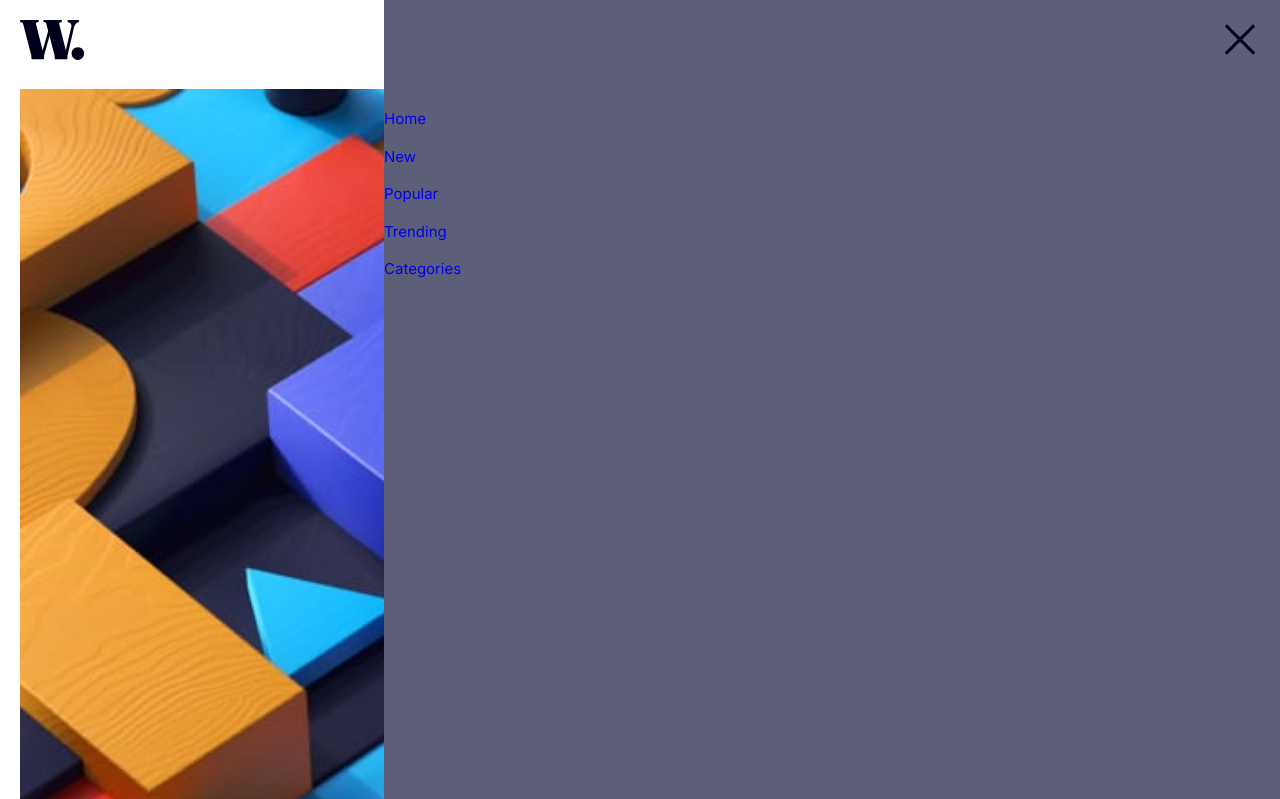
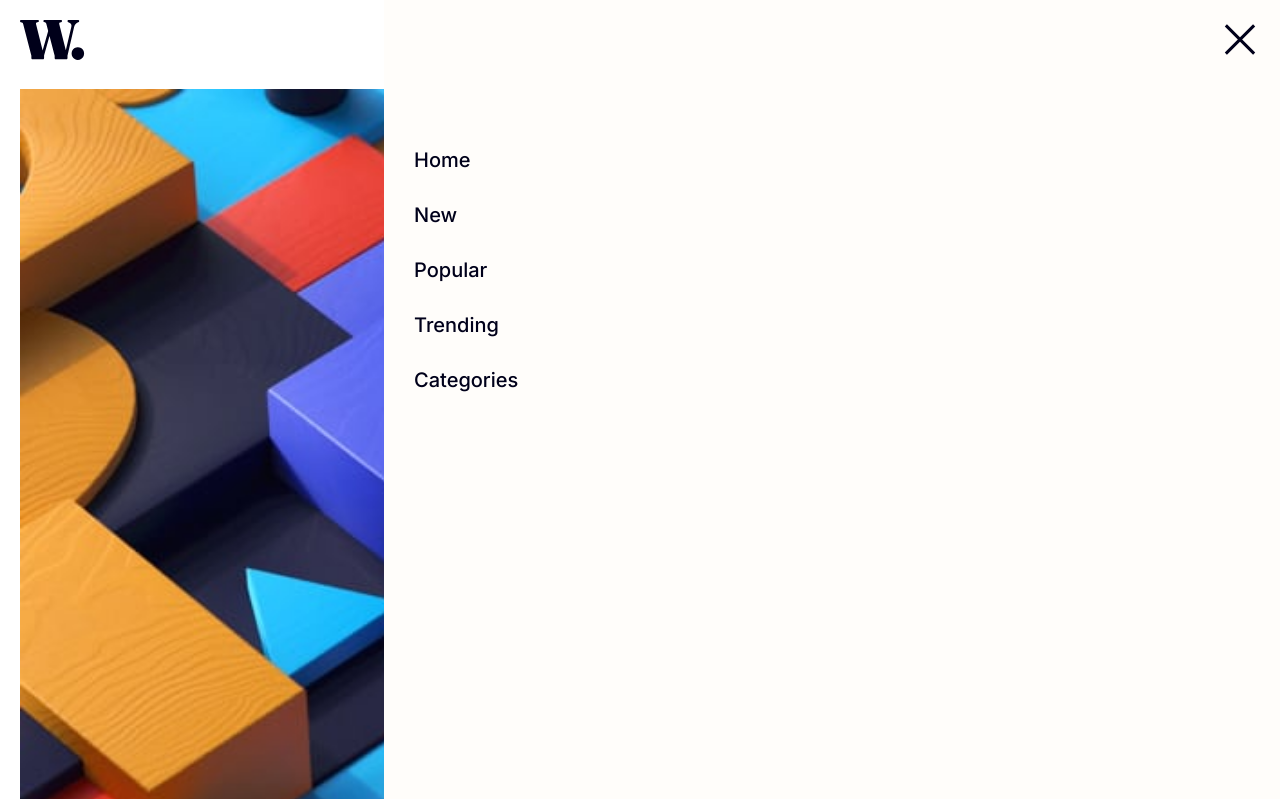
Before and after one commit to MoNi-hub4/medium-clone, a plain HTML site: page index.html in a window 1280 px wide. Both pictures are taken after a click on the element 1240 px from the left and 42 px from the top of the page. Shown: the top 799 px of the page. Drawn offline with Linux system fonts and the light colour scheme.

Commit message:
mbcommit

```diff
--- a/styles.css
+++ b/styles.css
@@ -10,6 +10,7 @@ body {
   font-size: 15px;
   width: 100%;
 }
+
 
 .logo {
   margin-top: 20px;
@@ -30,11 +31,6 @@ ul {
   list-style: none;
 }
 
-ul li a {
-  text-decoration: none;
-  line-height: 2.5;
-}
-
 .nav-container {
   width: 100vw;
   position: relative;
@@ -51,7 +47,8 @@ ul li a {
   top: 0;
   right: 400px;
   display: none;
-  background: hsl(236, 13%, 42%);
+  background: hsl(233, 8%, 79%);
+  background: hsl(36, 100%, 99%);
   animation: slide-left 0.5s cubic-bezier(0.25, 0.46, 0.45, 0.94) both;
 }
 
@@ -62,11 +59,25 @@ ul li a {
   top: 0;
   right: 0;
   display: block;
+  position: fixed;
 }
 
 .menu-list {
   position: relative;
-  top: 100px;
+  top: 130px;
+  padding-left: 30px;
+}
+
+.menu-list li{
+  padding-top: 5px;
+}
+
+.menu-list li a{
+  color: hsl(240, 100%, 5%);
+  line-height: 2.5;
+  font-size: 20px;
+  font-weight: 500;
+  text-decoration: none;
 }
 
 .menu-close {
```
